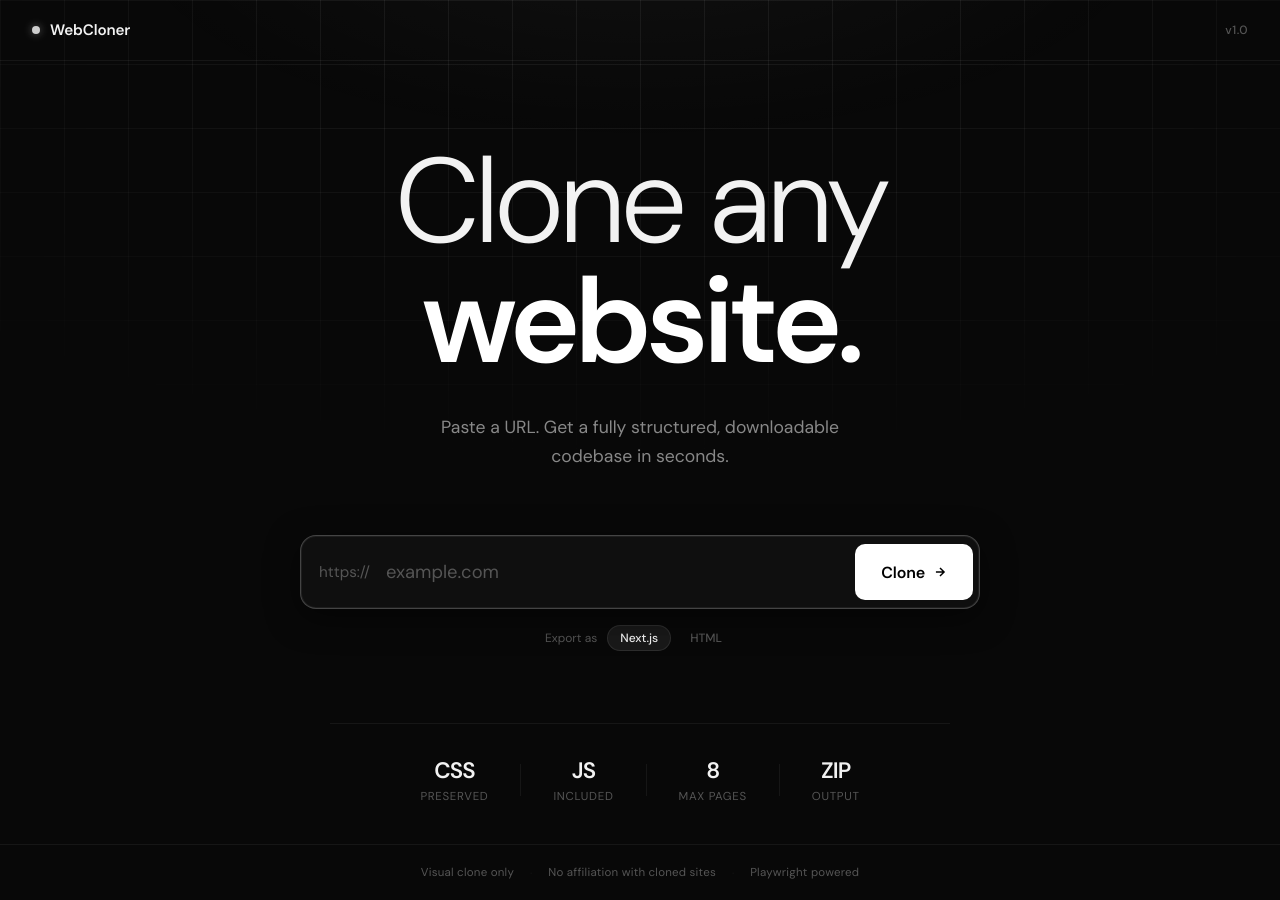
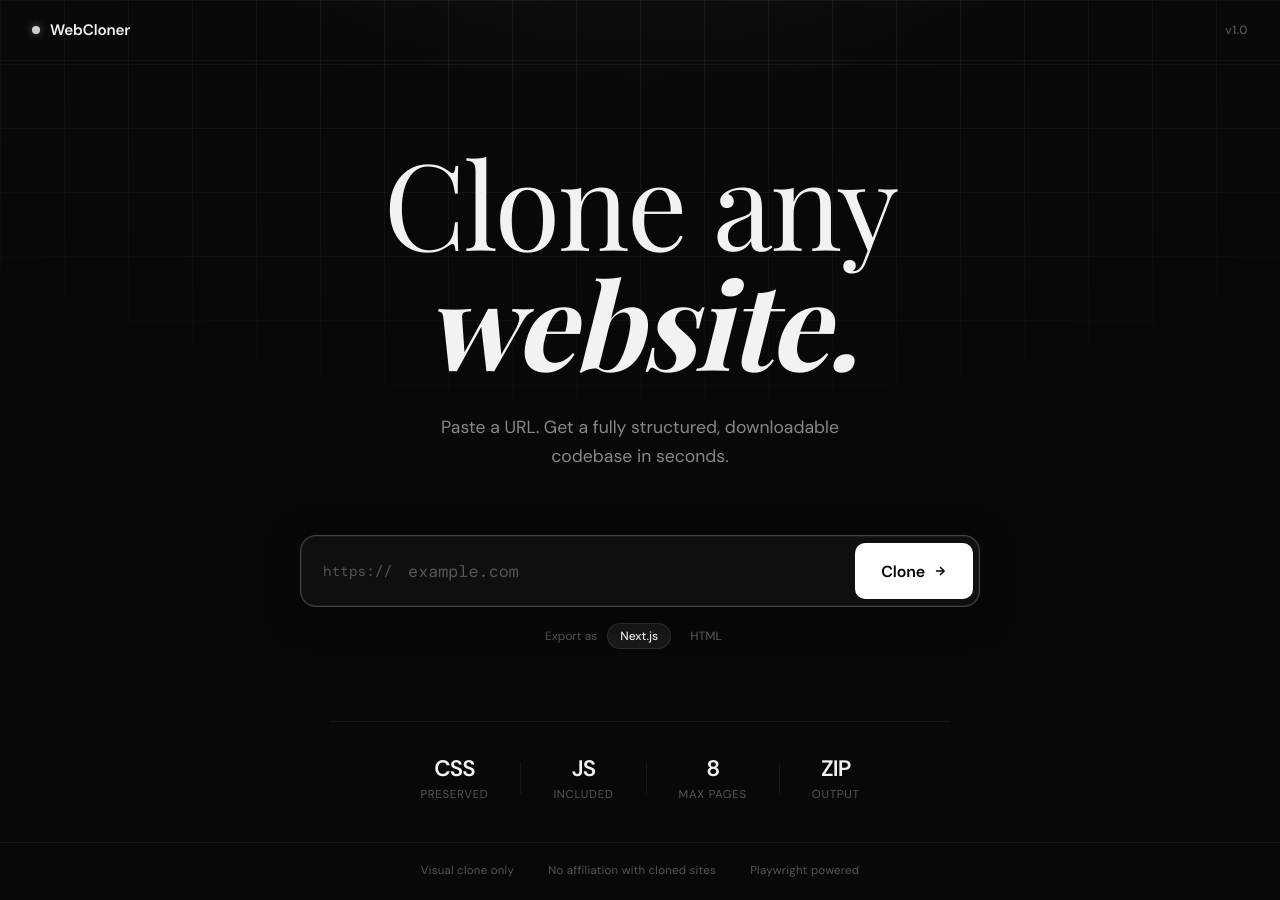
Before and after one commit to itzfbipk/Cloner, a Next.js app: page / in a window 1280 px wide. Built offline with nearby package versions, Linux system fonts and the light colour scheme; no server answers.

Commit message:
UI: Mixed fonts — Playfair serif title, DM Mono input, DM Sans UI

```diff
--- a/app/globals.css
+++ b/app/globals.css
@@ -4,7 +4,10 @@
 
 /* ─── Typography & Tokens ────────────────────────────────────────────────────── */
 :root {
-  --font: var(--font-dm, var(--font-inter, system-ui, sans-serif));
+  --font-sans: var(--font-sans, system-ui, sans-serif);
+  --font-serif: var(--font-serif, Georgia, serif);
+  --font-mono: var(--font-mono, monospace);
+  --font: var(--font-sans);
 
   --bg: #080808;
   --line: rgba(255,255,255,0.06);
@@ -137,18 +140,18 @@ body {
 
 .hero-title {
   font-size: clamp(4rem, 10vw, 7.5rem);
-  font-weight: 300;
+  font-family: var(--font-serif);
+  font-weight: 400;
   line-height: 1.0;
-  letter-spacing: -0.05em;
+  letter-spacing: -0.02em;
   color: var(--text-1);
   margin-bottom: 32px;
   max-width: 900px;
 }
 
 .hero-title em {
-  font-style: normal;
-  font-weight: 600;
-  color: #fff;
+  font-style: italic;
+  font-weight: 700;
 }
 
 .hero-sub {
@@ -186,9 +189,10 @@ body {
 }
 
 .url-prefix {
-  padding: 0 8px 0 12px;
+  padding: 0 8px 0 16px;
   color: var(--text-3);
-  font-size: 0.95rem;
+  font-size: 0.9rem;
+  font-family: var(--font-mono);
   white-space: nowrap;
   user-select: none;
 }
@@ -198,8 +202,8 @@ body {
   background: transparent;
   border: none;
   outline: none;
-  font-family: var(--font);
-  font-size: 1.15rem;
+  font-family: var(--font-mono);
+  font-size: 1.05rem;
   font-weight: 400;
   color: var(--text-1);
   padding: 18px 0;
--- a/app/layout.tsx
+++ b/app/layout.tsx
@@ -1,18 +1,27 @@
 import type { Metadata } from 'next';
-import { Inter, DM_Sans } from 'next/font/google';
+import { DM_Sans, Playfair_Display, DM_Mono } from 'next/font/google';
 import './globals.css';
 
-const inter = Inter({
+const inter = DM_Sans({
   subsets: ['latin'],
-  variable: '--font-inter',
+  variable: '--font-sans',
   display: 'swap',
+  weight: ['300', '400', '500', '600'],
 });
 
-const dmSans = DM_Sans({
+const dmSans = Playfair_Display({
   subsets: ['latin'],
-  variable: '--font-dm',
+  variable: '--font-serif',
   display: 'swap',
-  weight: ['300', '400', '500', '600', '700'],
+  weight: ['400', '700'],
+  style: ['normal', 'italic'],
+});
+
+const dmMono = DM_Mono({
+  subsets: ['latin'],
+  variable: '--font-mono',
+  display: 'swap',
+  weight: ['400', '500'],
 });
 
 export const metadata: Metadata = {
@@ -28,7 +37,7 @@ export default function RootLayout({
   children: React.ReactNode;
 }) {
   return (
-    <html lang="en" className={`${inter.variable} ${dmSans.variable}`}>
+    <html lang="en" className={`${inter.variable} ${dmSans.variable} ${dmMono.variable}`}>
       <head>
         <meta name="viewport" content="width=device-width, initial-scale=1" />
       </head>
```
